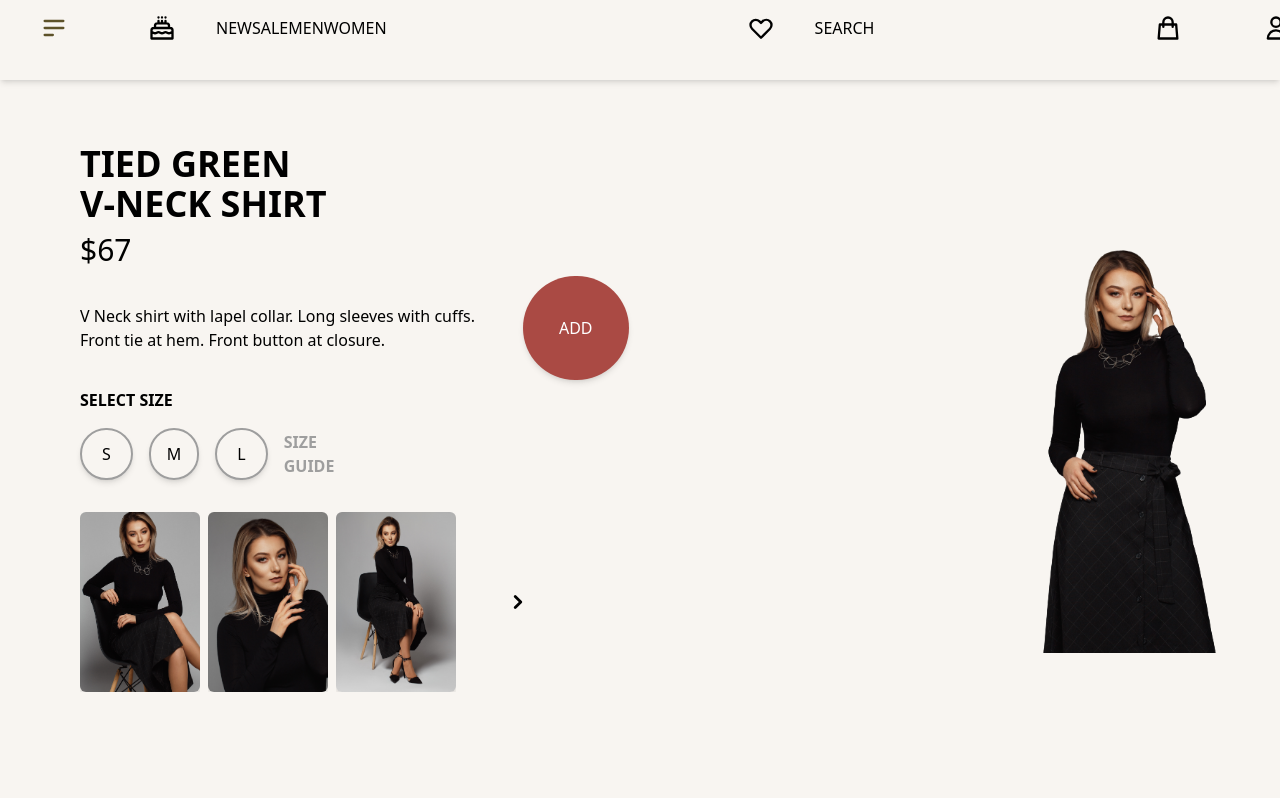
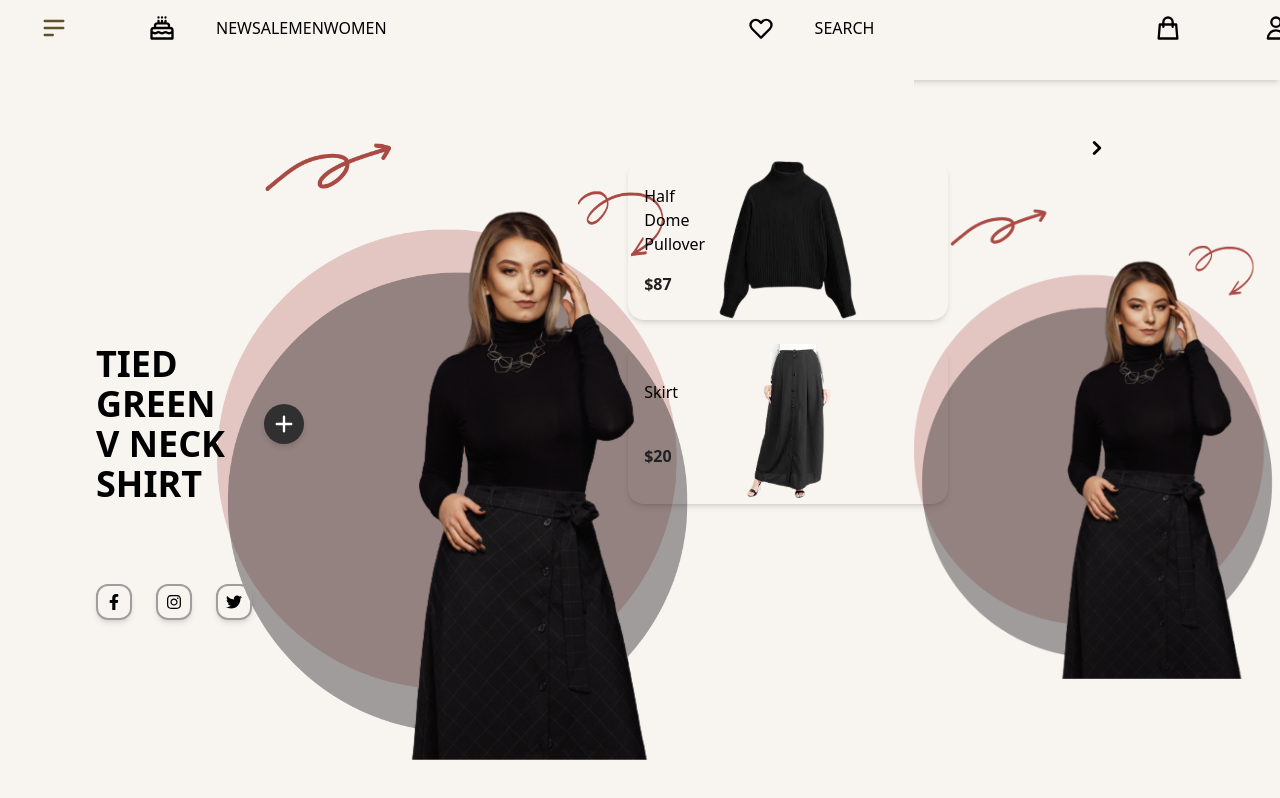
Before and after one commit to SubhanuSRoy/ecommerce-product-page, a Next.js app: page / in a window 1280 px wide. Shown: the top 798 px of the page. Built offline with nearby package versions, Linux system fonts and the light colour scheme.

Commit message:
ft. updated product image

```diff
--- a/src/components/SIde/Side.js
+++ b/src/components/SIde/Side.js
@@ -1,11 +1,14 @@
-import React from 'react'
+import React from "react";
 import styles from "../../styles/Side.module.css";
-
+import { ChevronRightIcon } from "@heroicons/react/solid";
+import HeaderIcon from "../Header/HeaderIcon";
 
 function Side() {
   return (
-    <div className={styles.side}></div>
-  )
+    <div className={styles.side}>
+      <HeaderIcon Icon={ChevronRightIcon}/>
+    </div>
+  );
 }
 
-export default Side
+export default Side;
--- a/src/pages/index.js
+++ b/src/pages/index.js
@@ -20,9 +20,9 @@ export default function Home() {
       <main className="bg-light h-screen">
         <Header />
         <div className="flex items-center justify-between">
-          {/* <Main />
-          <Side /> */}
-          <Product />
+          <Main />
+          <Side />
+          {/* <Product /> */}
 
         </div>
       </main>
--- a/src/styles/Side.module.css
+++ b/src/styles/Side.module.css
@@ -2,8 +2,12 @@
     background-image: url("../assets/bgImage1.png");
     background-color: #f8f5f1;
     background-position: center;
-    width: 24%;
+    width: 40%;
     background-size: contain  ;
     height: 75vh ;
     background-repeat: no-repeat;
+    display: flex;
+    flex-direction: column;
+    align-items: center;
+    justify-items: start;
   }
```
Also changed, not shown: src/assets/bgImage1.png.
